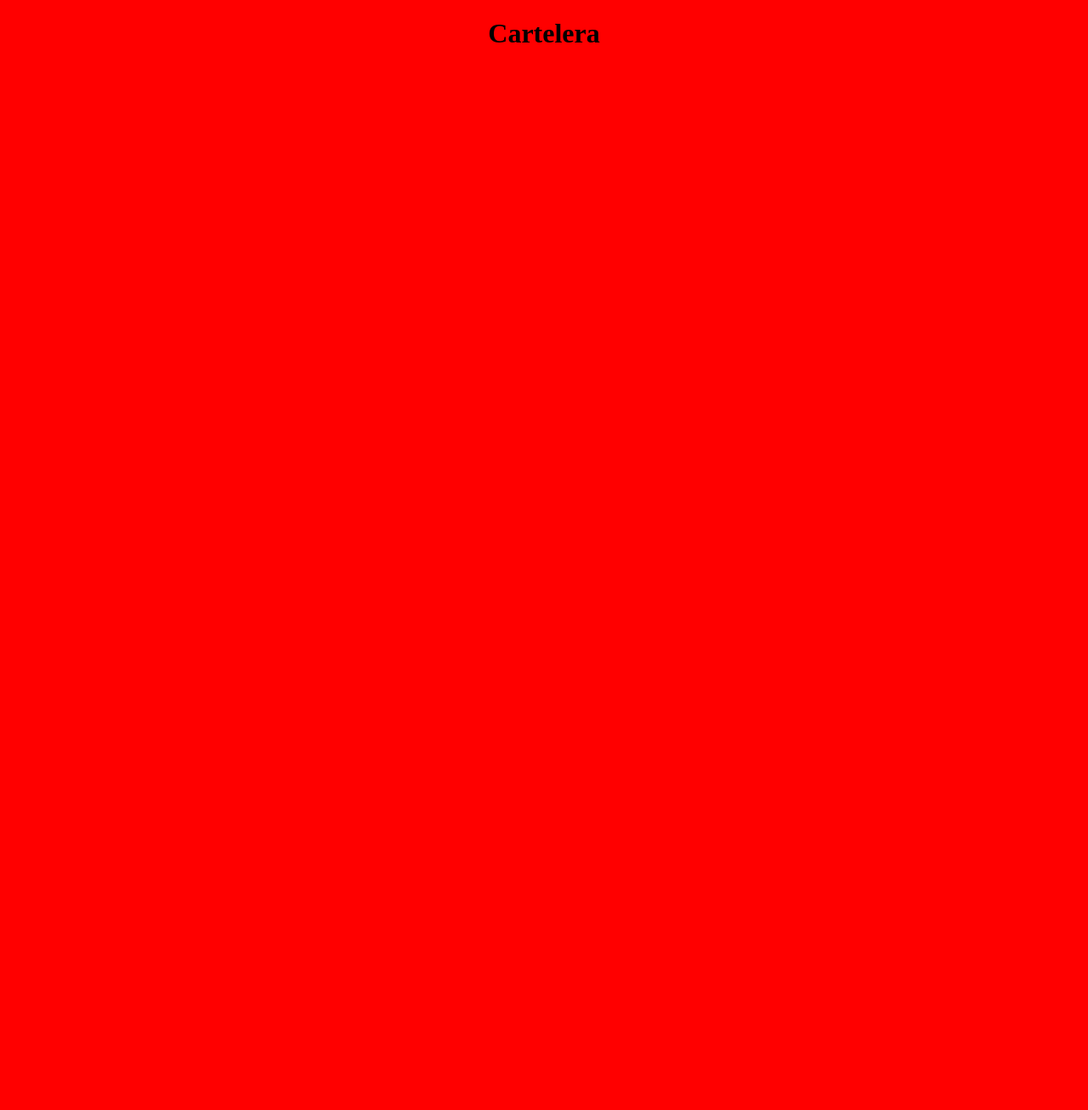
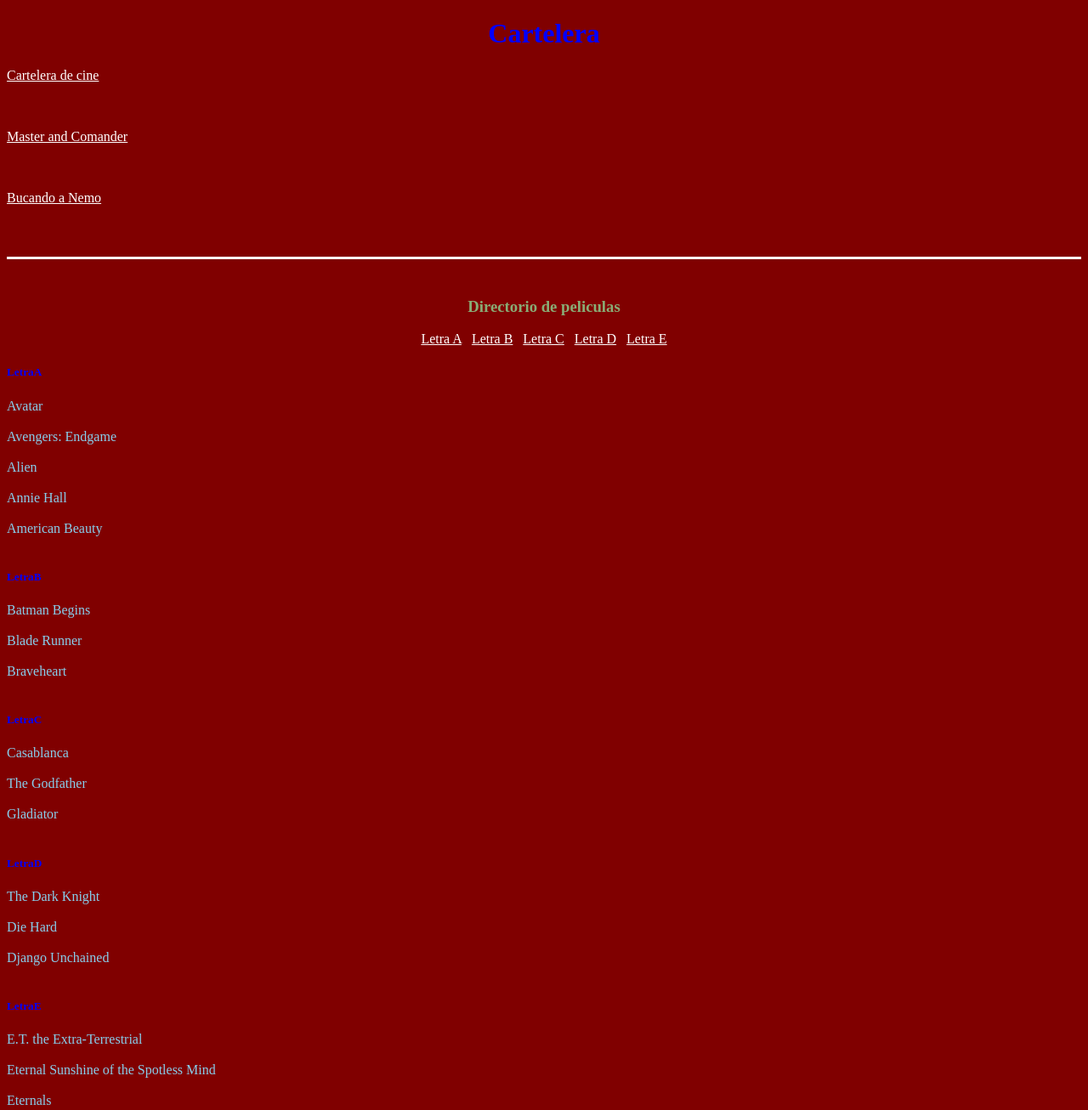
Before and after one commit to olixva/LenguajeMarcas_HTML-CSS-JS, a plain HTML site: page ejercicios/Ejercicios2_0.html in a window 1280 px wide. Shown: the whole page at 85% size. Before the commit the page ends 800 px from the top, so only its background shows below. Drawn offline with Linux system fonts and the light colour scheme.

Commit message:
Ejercicios 2_1 TErminado

```diff
--- a/ejercicios/Ejercicios2_0.html
+++ b/ejercicios/Ejercicios2_0.html
@@ -7,10 +7,77 @@
     <title>Document</title>
 </head>
 
-<body bgcolor="#FF0000">
+<body bgcolor="#800000" link="#FFFFFF" vlink="#FFFFFF">
 
-    <h1 align="center">Cartelera</h1>
+    <font color="#0000FF">
+        <h1 align="center">Cartelera</h1>
+    </font>
 
+    <p>
+        <a href="https://www.neocine.es/cine/9/circuito-neocine---thader/lang/es" target="_blank">Cartelera de cine</a>
+        <br> <br> <br> <br>
+        <a href="https://es.wikipedia.org/wiki/Master_and_Commander:_The_Far_Side_of_the_World" target="_blank">Master
+            and Comander</a>
+        <br> <br> <br> <br>
+        <a href="https://es.wikipedia.org/wiki/Buscando_a_Nemo" target="_blank">Bucando a Nemo</a>
+    </p>
+
+    <br> <br>
+    <hr size="3" color="#FFFFFF"> <br>
+
+    <div align="center">
+        <font color="#89AC75">
+            <h3>Directorio de peliculas</h3>
+        </font>
+        <a href="#LetraA">Letra A</a> &nbsp <a href="#LetraB">Letra B</a> &nbsp
+        <a href="#LetraC">Letra C</a> &nbsp <a href="#LetraD">Letra D</a> &nbsp
+        <a href="#LetraE">Letra E</a>
+    </div>
+
+    <font color="#0000FF">
+        <h5 id="LetraA">LetraA</h5>
+    </font>
+    <font color="#87CEEB">
+        Avatar<br> <br>
+        Avengers: Endgame<br> <br>
+        Alien<br> <br>
+        Annie Hall<br> <br>
+        American Beauty<br> <br>
+    </font>
+
+    <font color="#0000FF">
+        <h5 id="LetraB">LetraB</h5>
+    </font>
+    <font color="#87CEEB">
+        Batman Begins<br> <br>
+        Blade Runner<br> <br>
+        Braveheart<br> <br>
+    </font>
+
+    <font color="#0000FF">
+        <h5 id="LetraC">LetraC</h5>
+    </font>
+    <font color="#87CEEB">
+        Casablanca<br> <br>
+        The Godfather<br> <br>
+        Gladiator<br> <br>
+    </font>
+    <font color="#0000FF">
+        <h5 id="LetraD">LetraD</h5>
+    </font>
+    <font color="#87CEEB">
+        The Dark Knight<br> <br>
+        Die Hard<br> <br>
+        Django Unchained<br> <br>
+    </font>
+    <font color="#0000FF">
+        <h5 id="LetraE">LetraE</h5>
+    </font>
+    <font color="#87CEEB">
+        E.T. the Extra-Terrestrial<br> <br>
+        Eternal Sunshine of the Spotless Mind<br> <br>
+        Eternals<br> <br>
+    </font>
 </body>
 
 </html>
```
